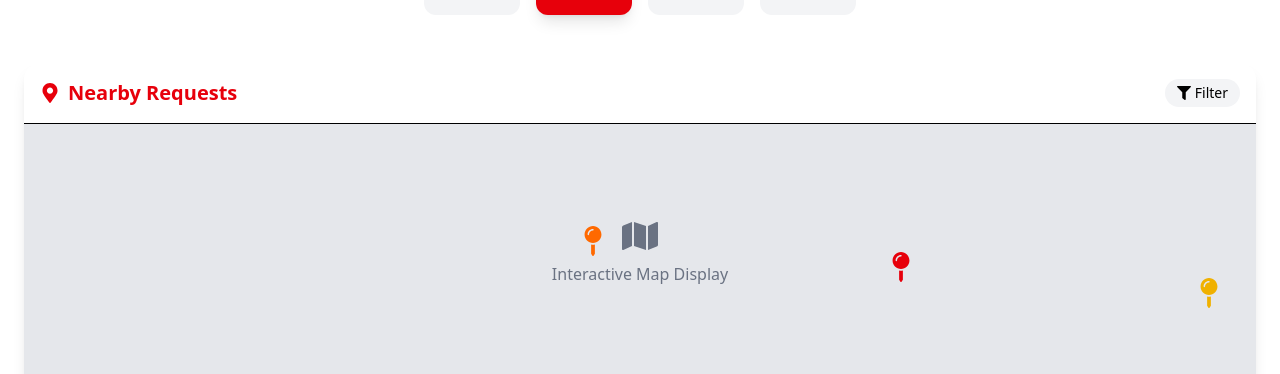
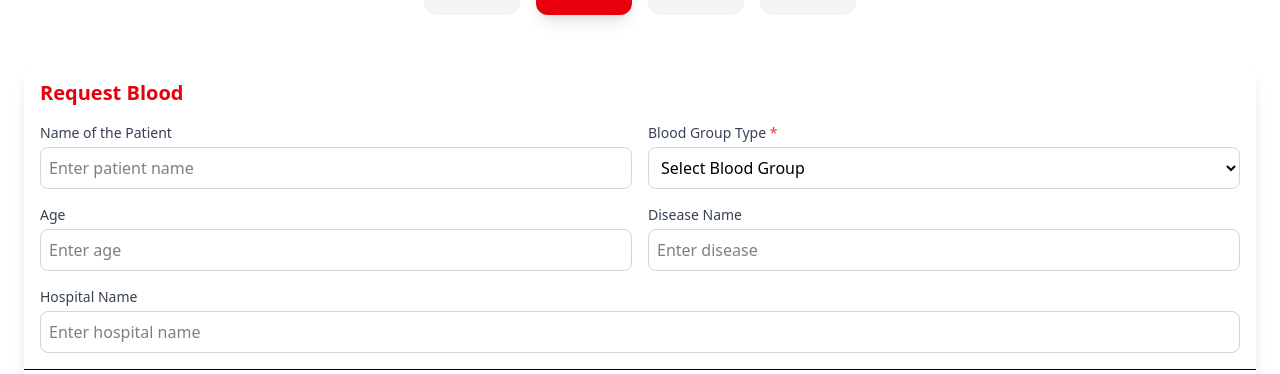
Before and after one commit to tapas20/OnlineHMS, a React (Vite) app: page /bloodhomescreen in a window 1280 px wide. Both pictures are taken after a click on the button "Request". Shown: the part 913-1287 px from the top of the page. Built offline with nearby package versions, Linux system fonts and the light colour scheme.

Commit message:
Online Blood Banking System Input and output field are add

```diff
--- a/src/Pages/Dropdownmenu/BloodBankPage/Donate.jsx
+++ b/src/Pages/Dropdownmenu/BloodBankPage/Donate.jsx
@@ -23,6 +23,56 @@ const DonationScheduler = () => {
       <h3 className="text-xl font-bold text-red-600 mb-4 flex items-center">
         <FaTint className="mr-2" /> Schedule Donation
       </h3>
+
+      <div className="mb-4">
+        <label className="block text-gray-700 mb-2">Name of the Donor</label>
+        <input
+          type="text"
+          placeholder="Enter donor's name"
+          onChange={(e) => setDonorName(e.target.value)}
+          className="w-full p-3 border border-gray-300 rounded-lg focus:ring-2 focus:ring-red-500"
+        />
+      </div>
+
+      <div className="mb-4">
+        <label className="block text-gray-700 mb-2">Blood Group Type</label>
+        <select
+          onChange={(e) => setBloodGroup(e.target.value)}
+          className="w-full p-3 border border-gray-300 rounded-lg focus:ring-2 focus:ring-red-500"
+        >
+          <option value="">Select Blood Group</option>
+          <option value="A+">A+</option>
+          <option value="A-">A-</option>
+          <option value="B+">B+</option>
+          <option value="B-">B-</option>
+          <option value="O+">O+</option>
+          <option value="O-">O-</option>
+          <option value="AB+">AB+</option>
+          <option value="AB-">AB-</option>
+        </select>
+      </div>
+
+      <div className="mb-4">
+        <label className="block text-gray-700 mb-2">Age</label>
+        <input
+          type="number"
+          min="18"
+          max="65"
+          placeholder="Enter age"
+          onChange={(e) => setAge(e.target.value)}
+          className="w-full p-3 border border-gray-300 rounded-lg focus:ring-2 focus:ring-red-500"
+        />
+      </div>
+
+      <div className="mb-4">
+        <label className="block text-gray-700 mb-2">Location</label>
+        <input
+          type="text"
+          placeholder="Enter location"
+          onChange={(e) => setLocation(e.target.value)}
+          className="w-full p-3 border border-gray-300 rounded-lg focus:ring-2 focus:ring-red-500"
+        />
+      </div>
 
       <div className="mb-4">
         <label className="block text-gray-700 mb-2">Select Date</label>
--- a/src/Pages/Dropdownmenu/BloodBankPage/History.jsx
+++ b/src/Pages/Dropdownmenu/BloodBankPage/History.jsx
@@ -8,27 +8,39 @@ const DonationHistory = () => {
   const donations = [
     {
       id: 1,
-      date: "2023-05-15",
+      transactionId: "TXN1001",
+      date: "2023-05-15T10:30:00",
       location: "City Blood Center",
+      hospital: "City Hospital",
       points: 50,
       bloodType: "A+",
+      age: 28,
       status: "completed",
+      serviceType: "donate",
     },
     {
       id: 2,
-      date: "2023-03-22",
+      transactionId: "TXN1002",
+      date: "2023-03-22T14:15:00",
       location: "Mobile Blood Drive",
+      hospital: "Health Care Van",
       points: 50,
       bloodType: "A+",
+      age: 30,
       status: "completed",
+      serviceType: "donate",
     },
     {
       id: 3,
-      date: "2023-01-10",
+      transactionId: "TXN1003",
+      date: "2023-01-10T09:00:00",
       location: "Central Hospital",
+      hospital: "Central Hospital",
       points: 50,
       bloodType: "A+",
+      age: 35,
       status: "completed",
+      serviceType: "request",
     },
   ];
 
@@ -68,7 +80,7 @@ const DonationHistory = () => {
           <div className="absolute left-5 top-0 bottom-0 w-0.5 bg-gray-200"></div>
 
           <div className="space-y-6">
-            {donations.map((donation, index) => (
+            {donations.map((donation) => (
               <div key={donation.id} className="relative pl-10">
                 {/* Timeline dot */}
                 <div className="absolute left-0 w-4 h-4 rounded-full bg-red-600 border-4 border-white shadow-md"></div>
@@ -98,9 +110,7 @@ const DonationHistory = () => {
                       </span>
                       <FaChevronDown
                         className={`text-gray-400 transition-transform ${
-                          expandedCard === donation.id
-                            ? "transform rotate-180"
-                            : ""
+                          expandedCard === donation.id ? "rotate-180" : ""
                         }`}
                       />
                     </div>
@@ -110,13 +120,42 @@ const DonationHistory = () => {
                     <div className="mt-3 pt-3 border-t border-gray-100 animate-fade-in">
                       <div className="grid grid-cols-2 gap-4 text-sm">
                         <div>
-                          <p className="text-gray-500">Blood Type</p>
+                          <p className="text-gray-500">Transaction ID</p>
+                          <p className="font-medium">
+                            {donation.transactionId}
+                          </p>
+                        </div>
+                        <div>
+                          <p className="text-gray-500">Hospital</p>
+                          <p className="font-medium">{donation.hospital}</p>
+                        </div>
+                        <div>
+                          <p className="text-gray-500">Blood Group</p>
                           <p className="font-medium">{donation.bloodType}</p>
+                        </div>
+                        <div>
+                          <p className="text-gray-500">Age</p>
+                          <p className="font-medium">{donation.age}</p>
                         </div>
                         <div>
                           <p className="text-gray-500">Status</p>
                           <p className="font-medium capitalize">
                             {donation.status}
+                          </p>
+                        </div>
+                        <div>
+                          <p className="text-gray-500">Service Type</p>
+                          <p className="font-medium capitalize">
+                            {donation.serviceType}
+                          </p>
+                        </div>
+                        <div>
+                          <p className="text-gray-500">Date & Time</p>
+                          <p className="font-medium">
+                            {new Date(donation.date).toLocaleString("en-US", {
+                              dateStyle: "medium",
+                              timeStyle: "short",
+                            })}
                           </p>
                         </div>
                       </div>
--- a/src/Pages/Dropdownmenu/BloodBankPage/Request.jsx
+++ b/src/Pages/Dropdownmenu/BloodBankPage/Request.jsx
@@ -5,14 +5,124 @@ const BloodRequestMap = () => {
   const [activeRequest, setActiveRequest] = useState(null);
   const [showFilters, setShowFilters] = useState(false);
 
+  // Input states
+  const [patientName, setPatientName] = useState("");
+  const [bloodType, setBloodType] = useState("");
+  const [age, setAge] = useState("");
+  const [disease, setDisease] = useState("");
+  const [hospitalName, setHospitalName] = useState("");
+
   const requests = [
-      { id: 1, bloodType: 'O+', hospital: 'City General', urgency: 'urgent', distance: '0.7mi', timeLeft: '2h 15m' },
-      { id: 2, bloodType: 'A-', hospital: 'Childrens Hospital', urgency: 'critical', distance: '1.2mi', timeLeft: '1h 30m' },
-      { id: 3, bloodType: 'B+', hospital: 'Regional Medical', urgency: 'moderate', distance: '2.5mi', timeLeft: '5h 45m' }
+    {
+      id: 1,
+      bloodType: "O+",
+      hospital: "City General",
+      urgency: "urgent",
+      distance: "0.7mi",
+      timeLeft: "2h 15m",
+    },
+    {
+      id: 2,
+      bloodType: "A-",
+      hospital: "Childrens Hospital",
+      urgency: "critical",
+      distance: "1.2mi",
+      timeLeft: "1h 30m",
+    },
+    {
+      id: 3,
+      bloodType: "B+",
+      hospital: "Regional Medical",
+      urgency: "moderate",
+      distance: "2.5mi",
+      timeLeft: "5h 45m",
+    },
   ];
 
   return (
     <div className="bg-white rounded-2xl shadow-lg overflow-hidden">
+      <div className="p-4 border-b">
+        <h3 className="text-xl font-bold text-red-600 mb-4">Request Blood</h3>
+
+        {/* Form Section */}
+        <div className="grid grid-cols-1 md:grid-cols-2 gap-4">
+          <div>
+            <label className="block text-sm font-medium text-gray-700 mb-1">
+              Name of the Patient
+            </label>
+            <input
+              type="text"
+              value={patientName}
+              onChange={(e) => setPatientName(e.target.value)}
+              placeholder="Enter patient name"
+              className="w-full p-2 border border-gray-300 rounded-lg"
+            />
+          </div>
+
+          <div>
+            <label className="block text-sm font-medium text-gray-700 mb-1">
+              Blood Group Type <span className="text-red-500">*</span>
+            </label>
+            <select
+              required
+              value={bloodType}
+              onChange={(e) => setBloodType(e.target.value)}
+              className="w-full p-2 border border-gray-300 rounded-lg"
+            >
+              <option value="">Select Blood Group</option>
+              <option value="A+">A+</option>
+              <option value="A-">A-</option>
+              <option value="B+">B+</option>
+              <option value="B-">B-</option>
+              <option value="O+">O+</option>
+              <option value="O-">O-</option>
+              <option value="AB+">AB+</option>
+              <option value="AB-">AB-</option>
+            </select>
+          </div>
+
+          <div>
+            <label className="block text-sm font-medium text-gray-700 mb-1">
+              Age
+            </label>
+            <input
+              type="number"
+              value={age}
+              onChange={(e) => setAge(e.target.value)}
+              placeholder="Enter age"
+              className="w-full p-2 border border-gray-300 rounded-lg"
+            />
+          </div>
+
+          <div>
+            <label className="block text-sm font-medium text-gray-700 mb-1">
+              Disease Name
+            </label>
+            <input
+              type="text"
+              value={disease}
+              onChange={(e) => setDisease(e.target.value)}
+              placeholder="Enter disease"
+              className="w-full p-2 border border-gray-300 rounded-lg"
+            />
+          </div>
+
+          <div className="md:col-span-2">
+            <label className="block text-sm font-medium text-gray-700 mb-1">
+              Hospital Name
+            </label>
+            <input
+              type="text"
+              value={hospitalName}
+              onChange={(e) => setHospitalName(e.target.value)}
+              placeholder="Enter hospital name"
+              className="w-full p-2 border border-gray-300 rounded-lg"
+            />
+          </div>
+        </div>
+      </div>
+
+      {/* Existing UI (Map, Filters, Requests) */}
       <div className="p-4 border-b flex justify-between items-center">
         <h3 className="text-xl font-bold text-red-600 flex items-center">
           <FaMapMarkerAlt className="mr-2" /> Nearby Requests
@@ -27,16 +137,18 @@ const BloodRequestMap = () => {
 
       {showFilters && (
         <div className="p-4 border-b bg-gray-50 flex flex-wrap gap-2">
-            <button className="px-3 py-1 bg-red-600 text-white rounded-full text-sm">O+</button>
-            <button className="px-3 py-1 bg-white border border-gray-300 rounded-full text-sm">A+</button>
-            <button className="px-3 py-1 bg-white border border-gray-300 rounded-full text-sm">B+</button>
-            <button className="px-3 py-1 bg-white border border-gray-300 rounded-full text-sm">AB+</button>
-            <button className="px-3 py-1 bg-white border border-gray-300 rounded-full text-sm">O-</button>
+          {["O+", "A+", "B+", "AB+", "O-"].map((group) => (
+            <button
+              key={group}
+              className="px-3 py-1 bg-white border border-gray-300 rounded-full text-sm"
+            >
+              {group}
+            </button>
+          ))}
         </div>
       )}
 
       <div className="h-64 bg-gray-200 relative">
-          {/* This would be a real map component in production */}
         <div className="absolute inset-0 flex items-center justify-center text-gray-500">
           <div className="text-center">
             <FaMap className="text-4xl mx-auto mb-2" />
@@ -44,15 +156,20 @@ const BloodRequestMap = () => {
           </div>
         </div>
 
-          {/* Map markers */}
-          {requests.map(req => (
+        {requests.map((req) => (
           <div
             key={req.id}
             onClick={() => setActiveRequest(req.id)}
-              className={`absolute cursor-pointer ${req.urgency === 'critical' ? 'text-red-600' : req.urgency === 'urgent' ? 'text-orange-500' : 'text-yellow-500'}`}
+            className={`absolute cursor-pointer ${
+              req.urgency === "critical"
+                ? "text-red-600"
+                : req.urgency === "urgent"
+                ? "text-orange-500"
+                : "text-yellow-500"
+            }`}
             style={{
-                left: `${20 + (req.id * 25)}%`,
-                top: `${30 + (req.id * 10)}%`
+              left: `${20 + req.id * 25}%`,
+              top: `${30 + req.id * 10}%`,
             }}
           >
             <FaMapPin className="text-3xl" />
@@ -63,18 +180,32 @@ const BloodRequestMap = () => {
       <div className="p-4">
         <h4 className="font-medium mb-2">Available Requests</h4>
         <div className="space-y-3">
-            {requests.map(req => (
+          {requests.map((req) => (
             <div
               key={req.id}
               onClick={() => setActiveRequest(req.id)}
-                className={`p-3 border rounded-lg cursor-pointer transition-all ${activeRequest === req.id ? 'border-red-500 bg-red-50' : 'border-gray-200 hover:border-red-300'}`}
+              className={`p-3 border rounded-lg cursor-pointer transition-all ${
+                activeRequest === req.id
+                  ? "border-red-500 bg-red-50"
+                  : "border-gray-200 hover:border-red-300"
+              }`}
             >
               <div className="flex justify-between items-start">
                 <div>
-                    <span className="font-bold text-red-600">{req.bloodType}</span>
+                  <span className="font-bold text-red-600">
+                    {req.bloodType}
+                  </span>
                   <span className="text-gray-600 ml-2">at {req.hospital}</span>
                 </div>
-                  <span className={`text-xs px-2 py-1 rounded-full ${req.urgency === 'critical' ? 'bg-red-100 text-red-800' : req.urgency === 'urgent' ? 'bg-orange-100 text-orange-800' : 'bg-yellow-100 text-yellow-800'}`}>
+                <span
+                  className={`text-xs px-2 py-1 rounded-full ${
+                    req.urgency === "critical"
+                      ? "bg-red-100 text-red-800"
+                      : req.urgency === "urgent"
+                      ? "bg-orange-100 text-orange-800"
+                      : "bg-yellow-100 text-yellow-800"
+                  }`}
+                >
                   {req.urgency}
                 </span>
               </div>
```
Lines whose indentation alone changed are shown as unchanged.
